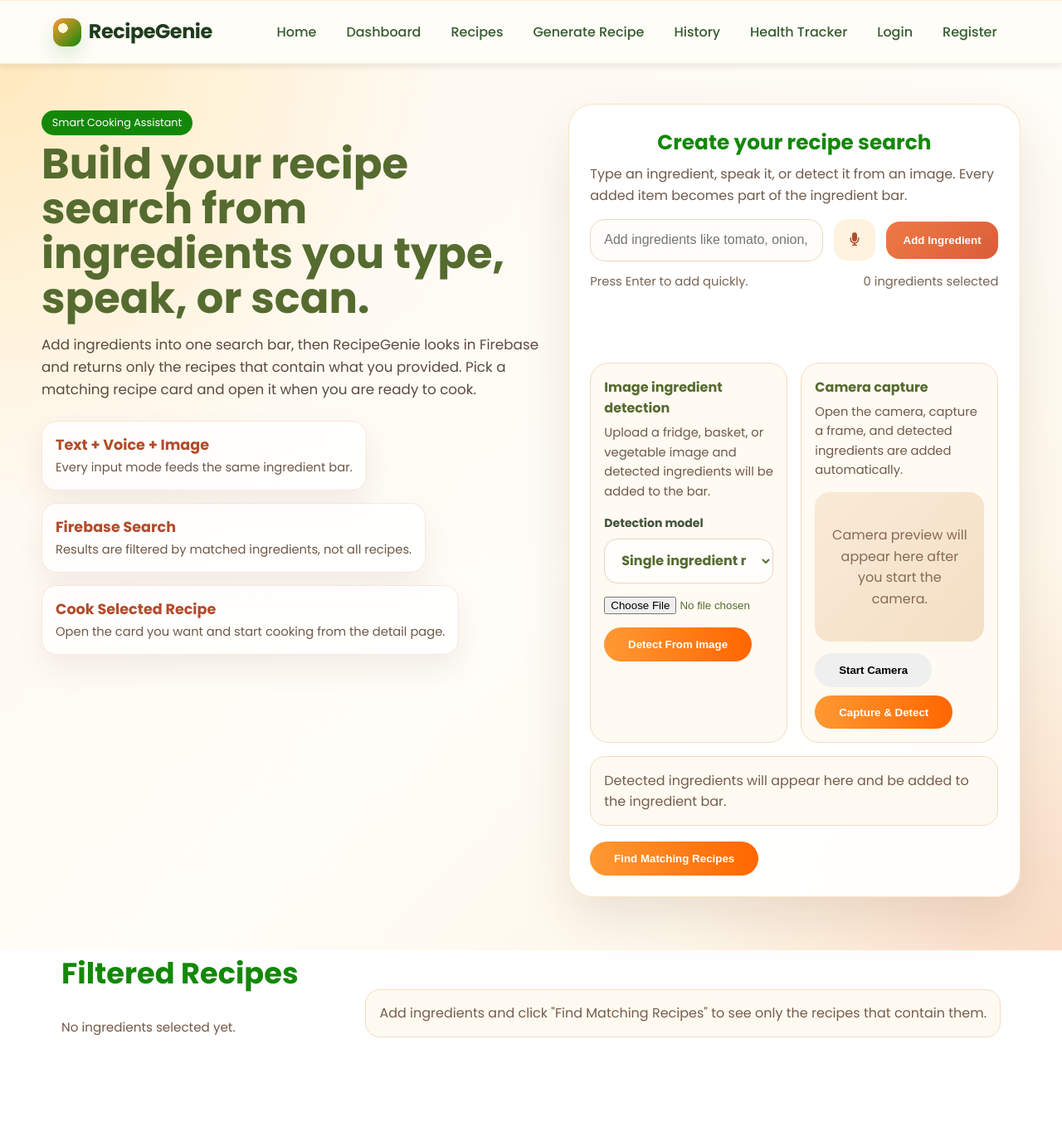
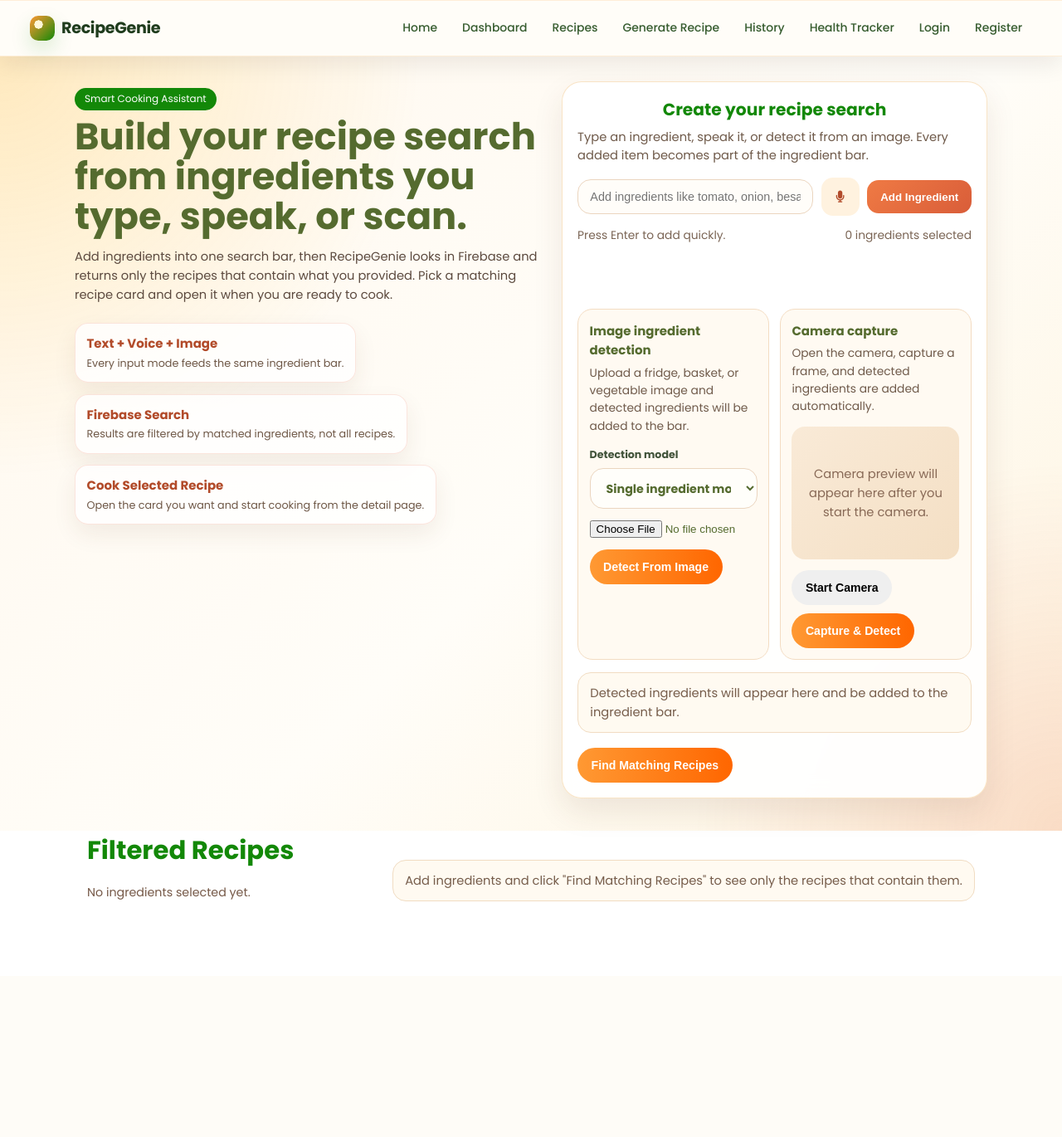
Before and after one commit to Gunavant-07/RecipeGenie, a Flask app: page / in a window 1280 px wide. Shown: the whole page at 83% size. After the commit the page ends 1086 px from the top, so only its background shows below. Run offline with Flask 3, Linux system fonts and the light colour scheme; parts of the project's set-up code (start-up, migrations or seed data) failed here and were passed over; some libraries are stand-ins or nearby versions.

Commit message:
Ui changed

```diff
--- a/runtime.txt
+++ b/runtime.txt
@@ -1 +1 @@
-python-3.11.0
+python-3.10.13
--- a/static/css/style.css
+++ b/static/css/style.css
@@ -11,6 +11,13 @@
   --warning: #ffc107;
   --danger: #dc3545;
   --shadow: 0 5px 15px rgba(0,0,0,0.1);
+  --page-width: 1100px;
+  --section-y: clamp(1.25rem, 2.6vw, 2.4rem);
+  --section-x: clamp(0.9rem, 2vw, 1.5rem);
+  --panel-radius: 22px;
+  --panel-radius-lg: 26px;
+  --card-padding: clamp(0.95rem, 1.8vw, 1.2rem);
+  --panel-shadow: 0 14px 32px rgba(22, 18, 12, 0.08);
 }
 
 * {
@@ -20,6 +27,7 @@
 }
 
 html {
+  font-size: 15px;
   scroll-behavior: smooth;
 }
 
@@ -27,7 +35,7 @@ body {
   font-family: 'Poppins', sans-serif;
   background: var(--white);
   color: var(--text);
-  line-height: 1.6;
+  line-height: 1.55;
 }
 
 a { text-decoration: none; color: inherit; }
@@ -1403,3 +1411,289 @@ input[type="text"] {
     width: 100%;
   }
 }
+
+/* Compact application scale */
+body {
+  font-size: 0.98rem;
+}
+
+.navbar {
+  padding: 0.72rem clamp(0.95rem, 2.8vw, 3rem);
+  min-height: 68px;
+  box-shadow: 0 10px 28px rgba(22, 18, 12, 0.08);
+}
+
+.logo {
+  font-size: 1.28rem;
+}
+
+.logo::before {
+  width: 30px;
+  height: 30px;
+  border-radius: 10px;
+}
+
+.nav-menu {
+  gap: 0.4rem;
+}
+
+.nav-menu a {
+  min-height: 38px;
+  padding: 0.48rem 0.8rem;
+  font-size: 0.93rem;
+}
+
+.hamburger {
+  font-size: 1.5rem;
+}
+
+.btn,
+.generate-card button,
+.auth-submit {
+  min-height: 42px;
+  padding: 0.72rem 1.1rem;
+  font-size: 0.94rem;
+}
+
+.section {
+  padding: var(--section-y) var(--section-x);
+}
+
+h2 {
+  font-size: clamp(1.7rem, 2.4vw, 2.2rem);
+  margin-bottom: 1rem;
+}
+
+input[type="text"],
+.recipes-filter-grid input,
+.recipes-filter-grid select,
+.generate-input-row input,
+.capture-panel input[type="file"],
+.detect-model-row select,
+.auth-card .field-shell input,
+.generate-card textarea {
+  font-size: 0.95rem;
+}
+
+.recipe-grid {
+  grid-template-columns: repeat(auto-fill, minmax(240px, 1fr));
+  gap: 1rem;
+}
+
+.recipe-card {
+  border-radius: var(--panel-radius);
+  box-shadow: var(--panel-shadow);
+}
+
+.recipe-card .card-image,
+.recipe-card img {
+  height: 180px;
+}
+
+.recipe-card .card-content {
+  padding: 0.95rem 0.95rem 0.9rem;
+}
+
+.recipe-card h3 {
+  font-size: 1.05rem;
+}
+
+.recipe-card .buttons {
+  gap: 0.6rem;
+  margin-top: 0.85rem;
+}
+
+.recipe-card .buttons a,
+.recipe-card .buttons button {
+  min-height: 40px;
+}
+
+.ingredients-dialog {
+  width: min(520px, 100%);
+  border-radius: var(--panel-radius-lg);
+  padding: 1.15rem;
+}
+
+.generate-shell,
+.create-recipe-shell,
+.dashboard-shell,
+.health-shell,
+.history-shell,
+.recipes-shell,
+.recipe-shell,
+.results-section {
+  max-width: var(--page-width);
+}
+
+.generate-shell {
+  width: min(var(--page-width), calc(100% - 1.5rem));
+  padding: clamp(1rem, 2vw, 2rem) 0;
+}
+
+.generate-hero {
+  gap: 1.2rem;
+  padding: clamp(1rem, 2vw, 1.5rem);
+  border-radius: var(--panel-radius-lg);
+  box-shadow: 0 18px 46px rgba(22, 18, 12, 0.08);
+}
+
+.generate-hero h1 {
+  font-size: clamp(1.9rem, 3.8vw, 3.6rem);
+}
+
+.generate-mini-stats {
+  margin-top: 1rem;
+  gap: 0.55rem;
+}
+
+.generate-mini-stats span {
+  padding: 0.58rem 0.75rem;
+  font-size: 0.88rem;
+}
+
+.generate-card,
+.capture-panel,
+.generated-empty,
+.generated-recipe-card,
+.auth-card {
+  border-radius: var(--panel-radius-lg);
+}
+
+.generate-card,
+.capture-panel {
+  padding: var(--card-padding);
+}
+
+.generate-card textarea {
+  min-height: 120px;
+  border-radius: 18px;
+  padding: 0.9rem 0.95rem;
+}
+
+.generate-tags {
+  min-height: 42px;
+  padding: 0.55rem;
+}
+
+.tool-btn {
+  width: 46px;
+  height: 46px;
+  border-radius: 16px;
+}
+
+.camera-frame,
+.camera-frame video {
+  min-height: 156px;
+}
+
+.auth-layout {
+  grid-template-columns: minmax(0, 1.02fr) minmax(320px, 0.98fr);
+}
+
+.auth-story {
+  padding: clamp(1.2rem, 3.5vw, 3rem);
+}
+
+.auth-story h1 {
+  max-width: 640px;
+  font-size: clamp(2.3rem, 5.6vw, 4.8rem);
+}
+
+.auth-story p {
+  font-size: 1rem;
+}
+
+.auth-proof-row span {
+  padding: 0.62rem 0.82rem;
+  font-size: 0.88rem;
+}
+
+.auth-panel {
+  padding: clamp(0.8rem, 2.4vw, 1.6rem);
+}
+
+.auth-card {
+  width: min(420px, 100%);
+  padding: clamp(1rem, 2.8vw, 1.4rem);
+  box-shadow: 0 24px 60px rgba(11, 9, 6, 0.2);
+}
+
+.auth-card h2 {
+  font-size: clamp(1.8rem, 3vw, 2.5rem);
+}
+
+.auth-form {
+  gap: 0.8rem;
+}
+
+.field-shell > span,
+.detect-model-row span {
+  font-size: 0.84rem;
+}
+
+.auth-card .field-shell input {
+  padding: 0.88rem 0.95rem 0.88rem 2.55rem;
+  border-radius: 16px;
+}
+
+.field-shell i {
+  left: 0.9rem;
+  bottom: 0.95rem;
+}
+
+@media (max-width: 980px) {
+  .generate-shell {
+    width: min(100% - 1rem, var(--page-width));
+  }
+
+  .auth-layout {
+    grid-template-columns: 1fr;
+  }
+
+  .auth-story {
+    min-height: auto;
+    gap: 2rem;
+  }
+}
+
+@media (max-width: 768px) {
+  html {
+    font-size: 14px;
+  }
+
+  .navbar {
+    min-height: 62px;
+    padding: 0.7rem 1rem;
+  }
+
+  .nav-menu {
+    top: 62px;
+    padding: 0.7rem;
+  }
+
+  .section {
+    padding: 1rem;
+  }
+
+  .generate-shell {
+    width: min(100% - 0.8rem, var(--page-width));
+    padding: 0.8rem 0 1.5rem;
+  }
+
+  .recipe-grid {
+    grid-template-columns: 1fr;
+  }
+
+  .auth-panel {
+    padding: 0 0.8rem 0.8rem;
+  }
+
+  .auth-story h1 {
+    font-size: clamp(2rem, 11vw, 3.6rem);
+  }
+
+  .generated-empty,
+  .generated-recipe-card {
+    padding: 1rem;
+  }
+}
--- a/templates/index.html
+++ b/templates/index.html
@@ -13,27 +13,27 @@
           radial-gradient(circle at top left, rgba(255, 176, 0, 0.2), transparent 32%),
           radial-gradient(circle at bottom right, rgba(231, 111, 81, 0.18), transparent 28%),
           linear-gradient(135deg, #fff8ee 0%, #fffdf8 55%, #fef4df 100%);
-        padding: 3rem 1.5rem 4rem;
+        padding: 2rem 1rem 2.6rem;
       }
 
       .create-recipe-shell {
-        max-width: 1180px;
+        max-width: 1100px;
         margin: 0 auto;
         display: grid;
         grid-template-columns: minmax(0, 1.05fr) minmax(320px, 0.95fr);
-        gap: 2rem;
+        gap: 1.35rem;
         align-items: start;
       }
 
       .hero-copy h1 {
-        font-size: clamp(2.4rem, 4vw, 4.25rem);
-        line-height: 1.05;
-        margin-bottom: 1rem;
+        font-size: clamp(2rem, 3.5vw, 3.35rem);
+        line-height: 1.08;
+        margin-bottom: 0.85rem;
       }
 
       .hero-copy p {
-        font-size: 1.05rem;
-        max-width: 620px;
+        font-size: 0.98rem;
+        max-width: 560px;
         color: #5c4a3f;
       }
 
@@ -47,35 +47,35 @@
       .hero-stat {
         background: rgba(255, 255, 255, 0.8);
         border: 1px solid rgba(231, 111, 81, 0.18);
-        border-radius: 18px;
-        padding: 0.9rem 1rem;
-        min-width: 160px;
-        box-shadow: 0 16px 35px rgba(88, 52, 27, 0.08);
+        border-radius: 16px;
+        padding: 0.8rem 0.9rem;
+        min-width: 145px;
+        box-shadow: 0 12px 28px rgba(88, 52, 27, 0.08);
       }
 
       .hero-stat strong {
         display: block;
-        font-size: 1.1rem;
+        font-size: 1rem;
         color: #b24b2a;
       }
 
       .hero-stat span {
         color: #6e5746;
-        font-size: 0.92rem;
+        font-size: 0.85rem;
       }
 
       .create-recipe-card {
         background: rgba(255, 255, 255, 0.94);
         border: 1px solid rgba(240, 183, 105, 0.38);
-        border-radius: 30px;
-        padding: 1.6rem;
-        box-shadow: 0 24px 60px rgba(88, 52, 27, 0.12);
+        border-radius: 24px;
+        padding: 1.2rem;
+        box-shadow: 0 16px 36px rgba(88, 52, 27, 0.1);
         backdrop-filter: blur(12px);
       }
 
       .create-recipe-card h2 {
         margin: 0 0 0.35rem;
-        font-size: 1.55rem;
+        font-size: 1.35rem;
       }
 
       .create-recipe-card p {
@@ -86,34 +86,34 @@
       .ingredient-bar {
         display: grid;
         grid-template-columns: minmax(0, 1fr) auto auto;
-        gap: 0.8rem;
+        gap: 0.65rem;
         align-items: center;
       }
 
       .ingredient-bar input {
         min-width: 0;
         border: 1px solid #ebd5bf;
-        border-radius: 18px;
-        padding: 0.95rem 1rem;
-        font-size: 1rem;
+        border-radius: 16px;
+        padding: 0.82rem 0.95rem;
+        font-size: 0.96rem;
         background: #fffdf9;
       }
 
       .icon-btn {
-        width: 50px;
-        height: 50px;
+        width: 46px;
+        height: 46px;
         border: none;
-        border-radius: 16px;
+        border-radius: 14px;
         background: #fff2df;
         color: #b24b2a;
         cursor: pointer;
-        font-size: 1rem;
+        font-size: 0.95rem;
       }
 
       .search-primary {
         border: none;
-        border-radius: 16px;
-        padding: 0.95rem 1.3rem;
+        border-radius: 14px;
+        padding: 0.82rem 1.05rem;
         cursor: pointer;
         background: linear-gradient(135deg, #ef7a44 0%, #d95d39 100%);
         color: #fff;
@@ -159,15 +159,15 @@
       .smart-input-grid {
         display: grid;
         grid-template-columns: repeat(2, minmax(0, 1fr));
-        gap: 1rem;
-        margin-top: 1.3rem;
+        gap: 0.85rem;
+        margin-top: 1rem;
       }
 
       .smart-panel {
         background: #fffaf2;
         border: 1px solid #f3dcc2;
-        border-radius: 22px;
-        padding: 1rem;
+        border-radius: 18px;
+        padding: 0.9rem;
       }
 
       .smart-panel h3 {
@@ -189,8 +189,8 @@
 
       .camera-preview {
         width: 100%;
-        min-height: 180px;
-        border-radius: 18px;
+        min-height: 160px;
+        border-radius: 16px;
         background: linear-gradient(135deg, #f4dcc4 0%, #ead4bb 100%);
         object-fit: cover;
         display: none;
@@ -198,8 +198,8 @@
       }
 
       .camera-placeholder {
-        min-height: 180px;
-        border-radius: 18px;
+        min-height: 160px;
+        border-radius: 16px;
         display: grid;
         place-items: center;
         background: linear-gradient(135deg, #f9ead7 0%, #f4dfc4 100%);
@@ -212,8 +212,8 @@
       .detected-results,
       .results-summary {
         margin-top: 1rem;
-        border-radius: 18px;
-        padding: 0.95rem 1rem;
+        border-radius: 16px;
+        padding: 0.85rem 0.95rem;
         background: #fffaf1;
         border: 1px solid #f1dcc2;
         color: #765d4b;
@@ -245,9 +245,9 @@
       }
 
       .results-section {
-        max-width: 1180px;
-        margin: 0 auto 4rem;
-        padding: 0 1.5rem;
+        max-width: 1100px;
+        margin: 0 auto 2.5rem;
+        padding: 0 1rem;
       }
 
       .results-heading {
```
Also changed, not shown: templates/dashboard.html (+20 -20 lines), templates/health.html (+24 -24 lines), templates/history.html (+14 -14 lines), templates/recipe.html (+54 -54 lines), templates/recipes.html (+15 -15 lines).
